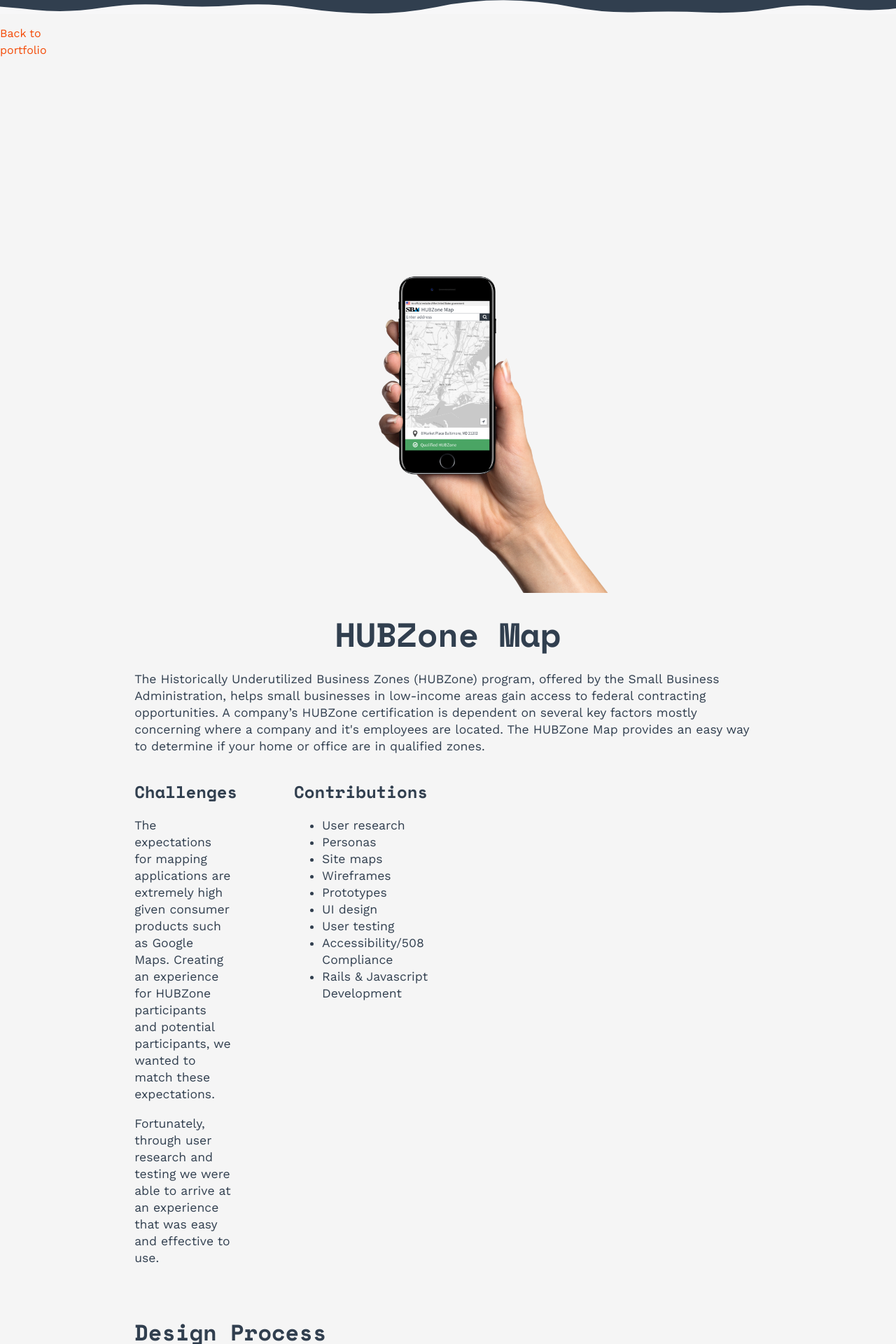
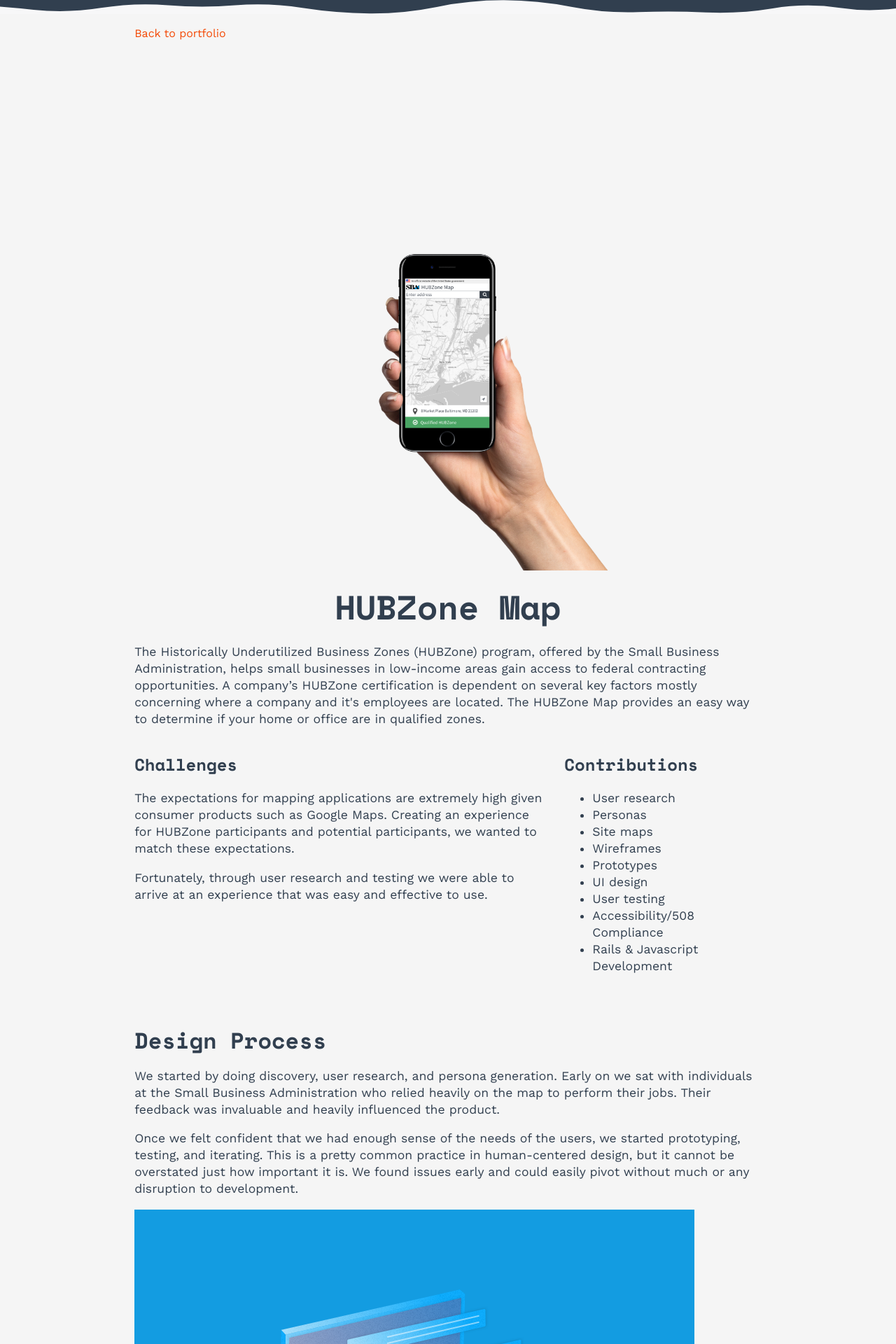
Before and after one commit to tbolt/tbolt.space, a Jekyll site: the page built from portfolio/hubzone.md, in a window 1280 px wide. Shown: the top 1920 px of the page at 70% size. Built offline with Jekyll 4.4.1, drawn with Linux system fonts in a browser that asks for light colours; some of the changed text lies outside the part shown.

Commit message:
more portfolio items

```diff
--- a/_scss/portfolio-item.scss
+++ b/_scss/portfolio-item.scss
@@ -17,6 +17,11 @@
 
 .portfolio-item section:first-child {
   margin-top: 0;
+}
+
+.portfolio-item section:first-child img {
+  margin: 0 auto;
+  display: flex;
 }
 
 .column--heavy {
--- a/portfolio/hubzone.md
+++ b/portfolio/hubzone.md
@@ -1,19 +1,14 @@
 ---
 layout: portfolio
-title: Small Business Administration HUBZone
+title: Small Business Administration HUBZone Map
 ---
 <div class="portfolio-item">
-  <nav class="grid grid--medium">
-    <div class="brand column--heavy">
-      <!-- <a href="/">Tyler Bolchoz</a> -->
-      <a href="/portfolio">Back to portfolio</a>
-    </div>
-  </nav>
   <section>
+  {% include portfolio-header.html %}
     <img src="/assets/img/portfolio/hubzone-map-iphone.png" alt="" class="thumb">
     <h1>HUBZone Map</h1>
     <p>The Historically Underutilized Business Zones (HUBZone) program, offered by the Small Business Administration, helps small businesses in low-income areas gain access to federal contracting opportunities. A company’s HUBZone certification is dependent on several key factors mostly concerning where a company and it's employees are located. The HUBZone Map provides an easy way to determine if your home or office are in qualified zones.</p>
-    <div class="grid grid--medium">
+    <div class="challenges">
       <div class="column--heavy">
         <h3>Challenges</h3>
         <p>The expectations for mapping applications are extremely high given consumer products such as Google Maps. Creating an experience for HUBZone participants and potential participants, we wanted to match these expectations.</p>
@@ -37,31 +32,21 @@
   </section>
   <section>
     <h2>Design Process</h2>
-    <p>what else</p>
-    <p>was important on this project</p>
+    <p>We started by doing discovery, user research, and persona generation. Early on we sat with individuals at the Small Business Administration who relied heavily on the map to perform their jobs. Their feedback was invaluable and heavily influenced the product.</p>
+    <p>Once we felt confident that we had enough sense of the needs of the users, we started prototyping, testing, and iterating. This is a pretty common practice in human-centered design, but it cannot be overstated just how important it is. We found issues early and could easily pivot without much or any disruption to development.</p>
     <img src="/assets/img/portfolio/placeholder.png" alt="">
-    <p><strong>Invision Prototype</strong> was key for stakeholder communication</p>
+    <p class="picture-caption"><strong>Picture caption</strong> with a description</p>
   </section>
   <section>
-    <h2>Accessibility Study</h2>
-    <p>we did in-person testing</p>
-    <p>partnered with us digital service</p>
+    <h2>Usability & A11y Testing</h2>
+    <p>Often accessibility is an afterthought or sold as a bolt-on solution. We knew this was wrong and wanted to bake it in to our process throughout. So we did just that. </p>
+    <p>Check out the article <a href="#">Desiging with blind people</a> for all of the details behind this study.</p>
     <img src="/assets/img/portfolio/placeholder.png" alt="">
-    <p><strong>Initial Wireframes</strong> helped guide discussion.</p>
-  </section>
-  <section>
-    <h2>User Testing</h2>
-    <p>even more info</p>
-    <p>about what we did</p>
-    <p>and how that made it successful</p>
-    <img src="/assets/img/portfolio/placeholder.png" alt="">
-    <p><strong>Iterations</strong> were helpfup</p>
+    <p class="picture-caption"><strong>Picture caption</strong> with a description</p>
   </section>
   <section>
     <h2>Implementation</h2>
-    <p>i did some of it</p>
-    <p>even a handful of the rails backend development</p>
-    <img src="/assets/img/portfolio/placeholder.png" alt="">
-    <p><strong>Tech stack</strong> for fun</p>
+    <p>To help speed up delivery, I took on a fair amount of the development. This proved to be very beneficial. Instead of a design hand-off, I would simply implement my own designs. This allowed a designers level-of-detail to materialize in the app.</p>
+    <p>Additionally, I learned Ruby on Rails and a number of related technologies. Some highlights include helping build a generated PDF from mapping data, working with Google Maps JS API, using Geolocation API, and search Autocomplete.</p>
   </section>
 </div>
```
Also changed, not shown: portfolio.md (+1 -1 lines), portfolio/acell.md (added, +54 -0 lines), portfolio/bchd.md (added, +57 -0 lines), portfolio/bitandpixel.md (added, +57 -0 lines), portfolio/certify.md (added, +57 -0 lines), portfolio/tourbook.md (+1 -1 lines).
